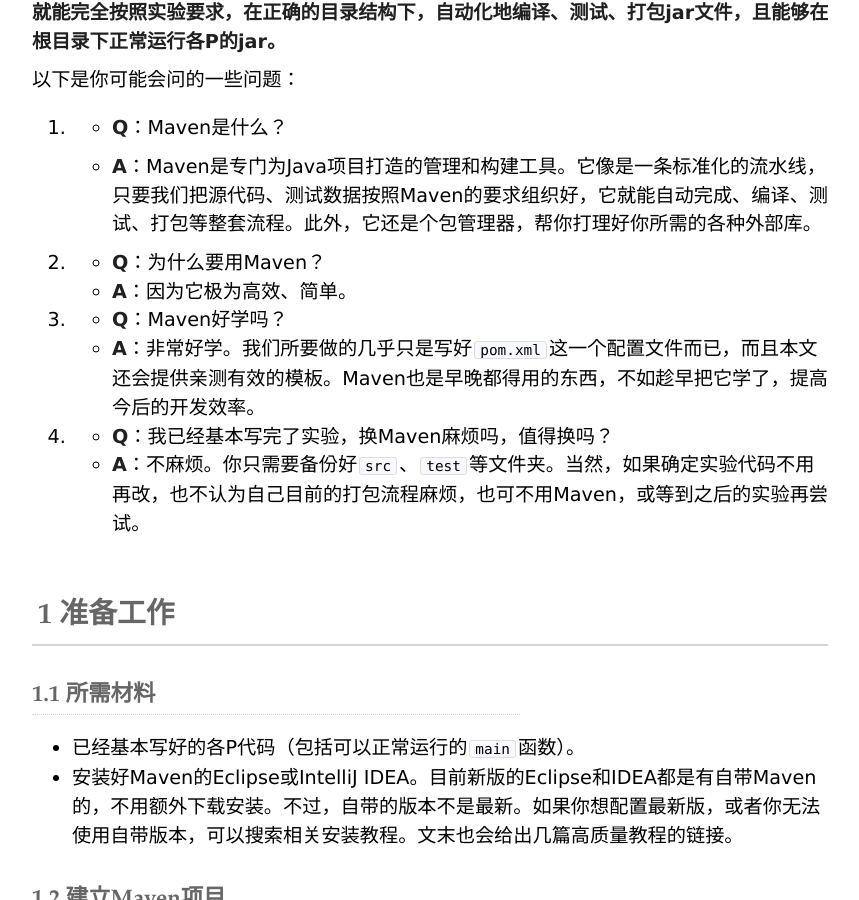
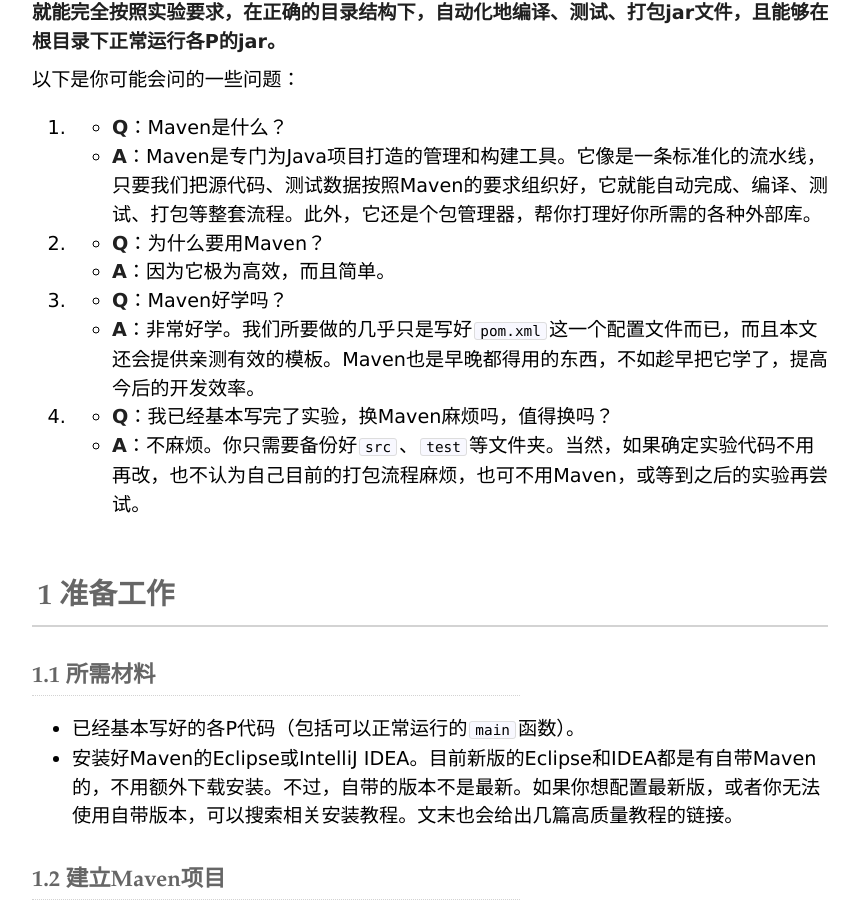
Before and after one commit to ArmeriaWang/ArmeriaWang.github.io, a Jekyll site: the page built from _posts/2020-03-08-maven-export-jar.md, in a window 1280 px wide and 900 px high, scrolled down 329 px. Shown: the whole window, without its empty margins (208-1067 px from the left). Built offline with Jekyll 4.4.1, drawn with Linux system fonts in a browser that asks for light colours.

Commit message:
Update 2020-03-08-maven-export-jar.md

```diff
--- a/_posts/2020-03-08-maven-export-jar.md
+++ b/_posts/2020-03-08-maven-export-jar.md
@@ -26,12 +26,14 @@
 以下是你可能会问的一些问题：
 
 1. - **Q**：Maven是什么？
+   - **A**：Maven是专门为Java项目打造的管理和构建工具。它像是一条标准化的流水线，只要我们把源代码、测试数据按照Maven的要求组织好，它就能自动完成、编译、测试、打包等整套流程。此外，它还是个包管理器，帮你打理好你所需的各种外部库。
 
-   - **A**：Maven是专门为Java项目打造的管理和构建工具。它像是一条标准化的流水线，只要我们把源代码、测试数据按照Maven的要求组织好，它就能自动完成、编译、测试、打包等整套流程。此外，它还是个包管理器，帮你打理好你所需的各种外部库。
 2. - **Q**：为什么要用Maven？
-   - **A**：因为它极为高效、简单。
+   - **A**：因为它极为高效，而且简单。
+
 3. - **Q**：Maven好学吗？
    - **A**：非常好学。我们所要做的几乎只是写好`pom.xml`这一个配置文件而已，而且本文还会提供亲测有效的模板。Maven也是早晚都得用的东西，不如趁早把它学了，提高今后的开发效率。
+
 4. - **Q**：我已经基本写完了实验，换Maven麻烦吗，值得换吗？
    - **A**：不麻烦。你只需要备份好`src`、`test`等文件夹。当然，如果确定实验代码不用再改，也不认为自己目前的打包流程麻烦，也可不用Maven，或等到之后的实验再尝试。
 
```
